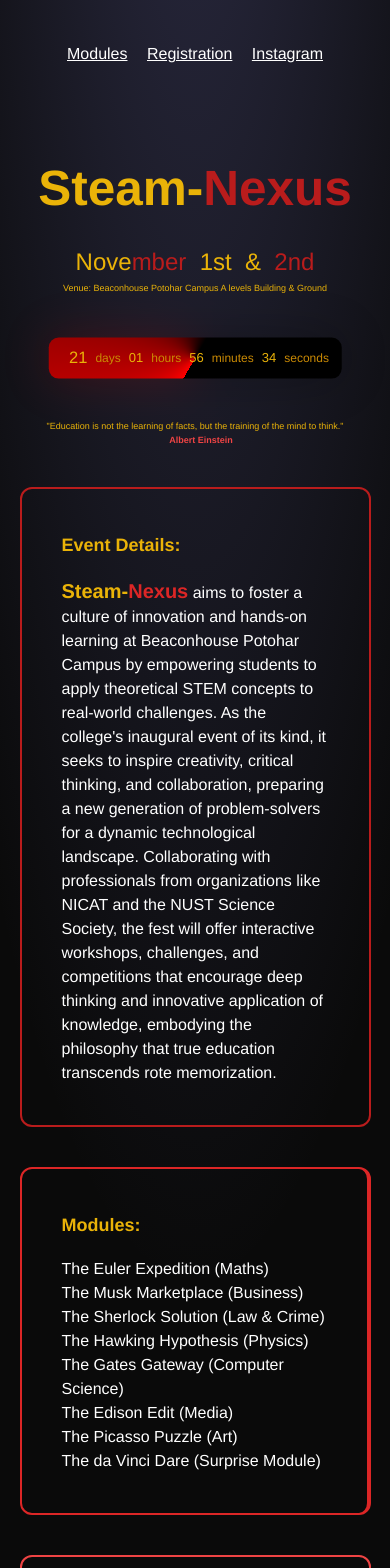
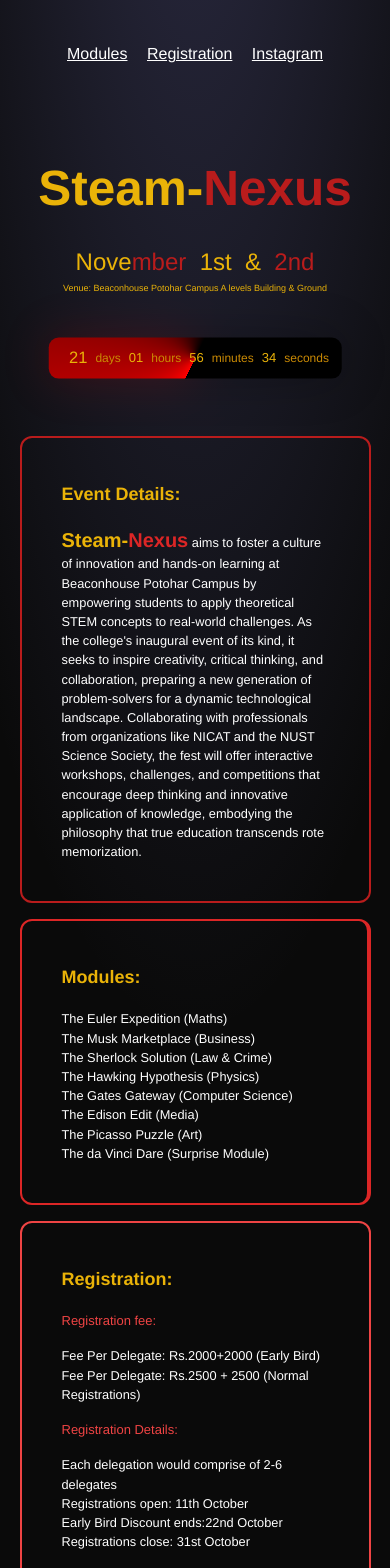
Before and after one commit to sKzAy/steam-nexus, a Next.js app: page / in a window 390 px wide. Shown: the top 1568 px of the page. Built offline with nearby package versions, Linux system fonts and the light colour scheme.

Commit message:
more adjuments fr

```diff
--- a/app/globals.css
+++ b/app/globals.css
@@ -111,6 +111,9 @@ font-size:large;
   filter: blur(1.5rem);
   opacity: 0.25;
 }
+.about-event{
+ margin-top: 2.5rem;
+}
 .ul-div,.details-div,.regis-div{
   width: 40vw;
 }
@@ -125,11 +128,11 @@ font-size:large;
     left: 0;
     width: 100%;
 }
-hide{
+.hide{
   opacity: 0;
   transition: all 1s;
 }
-show{
+.show{
   opacity: 1;
 }
 
@@ -189,15 +192,18 @@ show{
   padding-top: 5vh;
   padding-bottom: 5vh;
 }
+.about-event{
+  margin-top: 1rem;
+ }
 .venue{
   padding-bottom: 0px;
 }
 .quote{
-  padding: 0;
+  display: none;
 }
 
 .size-small{
-  font-size:100%;
+  font-size:80%;
 }
 .size-semismall{
   font-size: small;
--- a/components/main.js
+++ b/components/main.js
@@ -21,7 +21,7 @@ const MainContent = () => {
         <p className='text-yellow-500 text-center'>&quot;Education is not the learning of facts, but the training of the mind to think.&quot;
         </p><p className=' text-center font-bold text-red-500 pl-3'>Albert Einstein</p></div>
     </div>
-    <div className="about-event flex1 mt-10   ">
+    <div className="about-event flex1   ">
     <div className="details-div text-white border-red-700 border-2 rounded-xl p-10"><h2 className='font-extrabold text-2xl text-yellow-500 pb-4 size-large'>Event Details:</h2><p className='size-small'><b className='font-extrabold text-xl text-yellow-500'>Steam-</b><b className='font-extrabold text-xl text-red-600'>Nexus</b> aims to foster a culture of innovation and hands-on learning at Beaconhouse Potohar Campus by empowering students to apply theoretical STEM concepts to real-world challenges. As the college&apos;s inaugural event of its kind, it seeks to inspire creativity, critical thinking, and collaboration, preparing a new generation of problem-solvers for a dynamic technological landscape. Collaborating with professionals from organizations like NICAT and the NUST Science Society, the fest will offer interactive workshops, challenges, and competitions that encourage deep thinking and innovative application of knowledge, embodying the philosophy that true education transcends rote memorization.</p></div></div>
     <Modules/>
     <Registration/>
```
